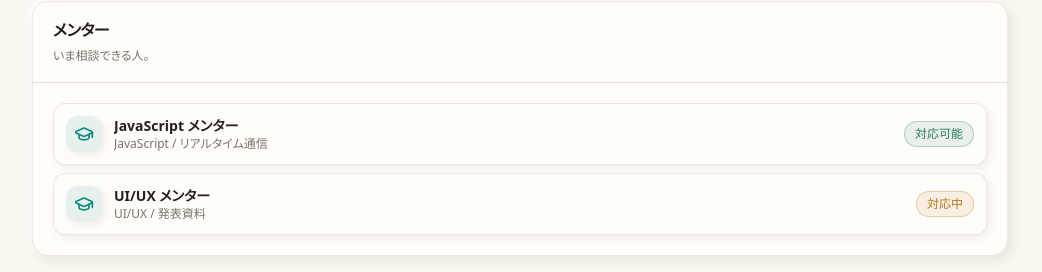
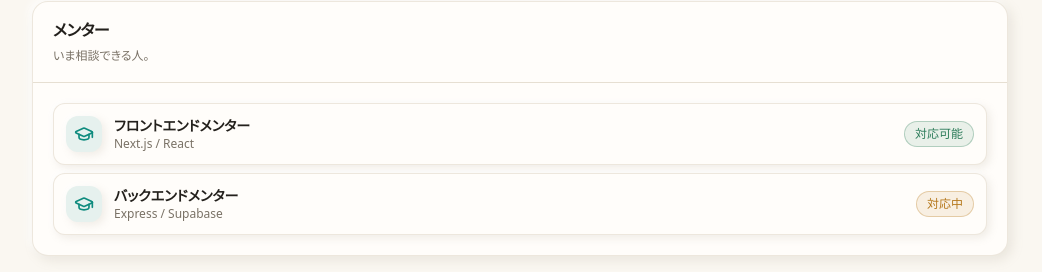
Before and after one commit to matsushimaeito0930-hue/Izumo-main, a Next.js app: page /help in a window 1280 px wide. Shown: the part 1389-1661 px from the top of the page, without its empty margins (120-1162 px from the left). Built offline with nearby package versions, Linux system fonts and the light colour scheme; no server answers.

Commit message:
fix: remove mentor placeholder specialties

```diff
--- a/components/onboarding-client.tsx
+++ b/components/onboarding-client.tsx
@@ -100,7 +100,7 @@ export function OnboardingClient({
   const [newTeamName, setNewTeamName] = useState("");
   const [githubRepo, setGithubRepo] = useState("");
   const [displayName, setDisplayName] = useState("");
-  const [specialty, setSpecialty] = useState("JavaScript / リアルタイム通信");
+  const [specialty, setSpecialty] = useState("");
   const [message, setMessage] = useState("");
   const [isBusy, setIsBusy] = useState(false);
 
@@ -406,7 +406,6 @@ export function OnboardingClient({
                     value={displayName}
                     onChange={(event) => setDisplayName(event.target.value)}
                     className={inputClass}
-                    placeholder="例）JavaScript メンター"
                   />
                 </Field>
               )}
@@ -415,7 +414,6 @@ export function OnboardingClient({
                   value={specialty}
                   onChange={(event) => setSpecialty(event.target.value)}
                   className={inputClass}
-                  placeholder="UI/UX / Firebase"
                   required
                 />
               </Field>
--- a/lib/seed.ts
+++ b/lib/seed.ts
@@ -16,17 +16,17 @@ const minutesAgo = (minutes: number) =>
 
 export const seedUsers: User[] = [
   {
-    id: "mentor-js",
-    github_username: "js-mentor",
-    display_name: "JavaScript メンター",
+    id: "mentor-frontend",
+    github_username: "frontend-mentor",
+    display_name: "フロントエンドメンター",
     avatar_url: null,
     role: "mentor",
     created_at: minutesAgo(140)
   },
   {
-    id: "mentor-ui",
-    github_username: "ui-mentor",
-    display_name: "UI/UX メンター",
+    id: "mentor-backend",
+    github_username: "backend-mentor",
+    display_name: "バックエンドメンター",
     avatar_url: null,
     role: "mentor",
     created_at: minutesAgo(130)
@@ -43,15 +43,15 @@ export const seedHelpReplies: HelpReply[] = [];
 
 export const seedMentors: Mentor[] = [
   {
-    id: "mentor-row-js",
-    user_id: "mentor-js",
-    specialty: "JavaScript / リアルタイム通信",
+    id: "mentor-row-frontend",
+    user_id: "mentor-frontend",
+    specialty: "Next.js / React",
     availability: "available"
   },
   {
-    id: "mentor-row-ui",
-    user_id: "mentor-ui",
-    specialty: "UI/UX / 発表資料",
+    id: "mentor-row-backend",
+    user_id: "mentor-backend",
+    specialty: "Express / Supabase",
     availability: "busy"
   }
 ];
```
Also changed, not shown: 1 other file (tests, documents, lock files or other folders).
